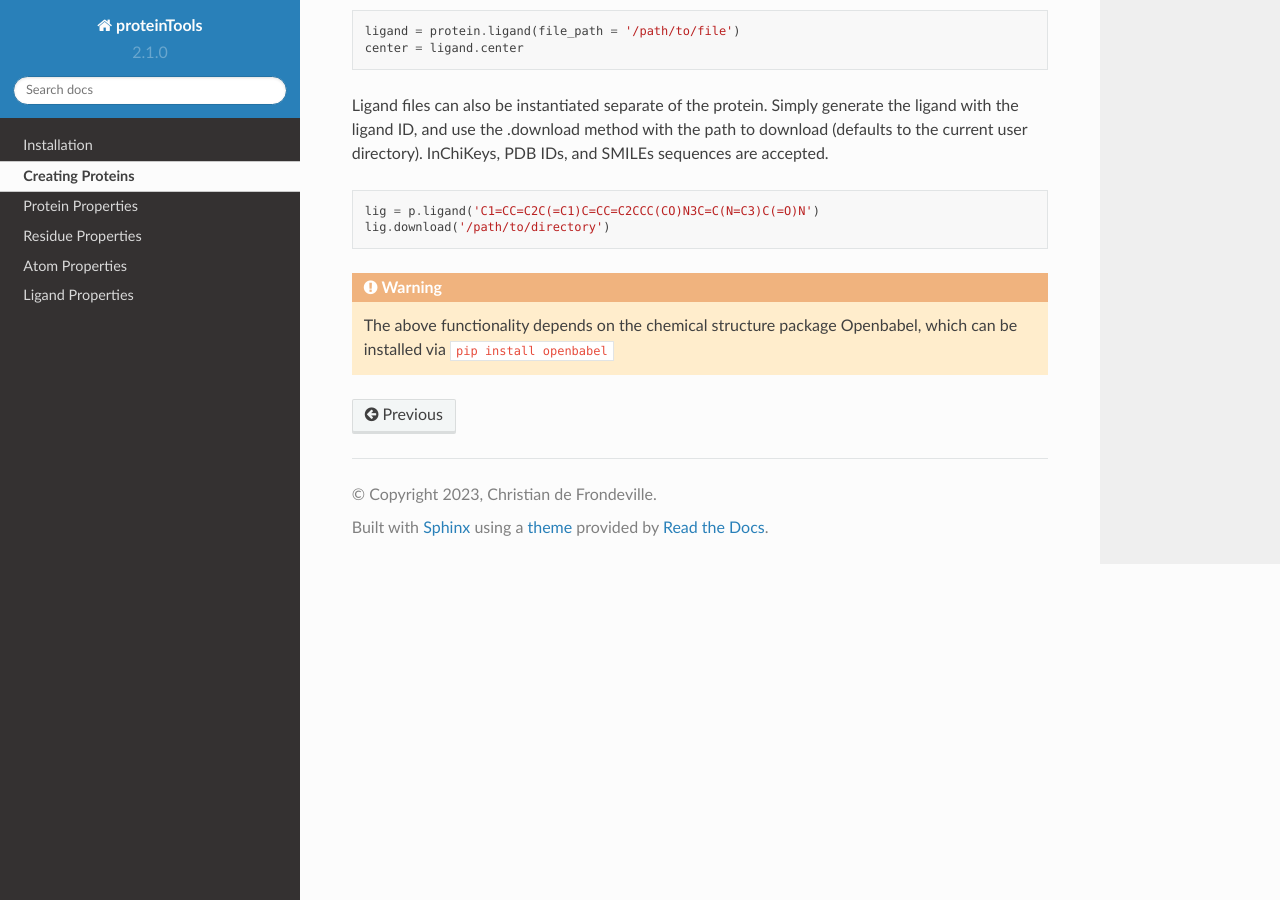
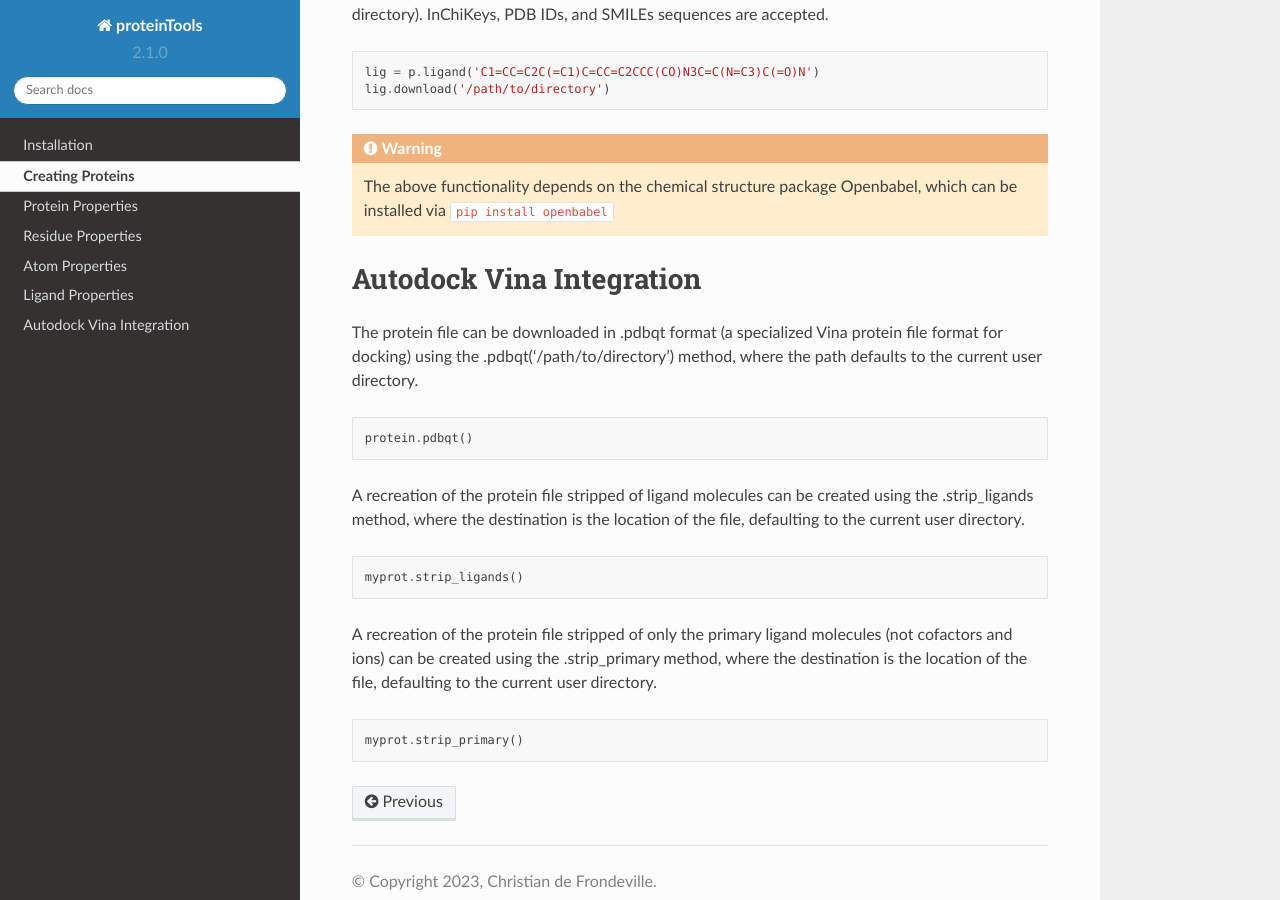
Before and after one commit to tiger1deF/proteinTools, a Sphinx documentation site: the page built from docs/source/documentation.rst, in a window 1280 px wide and 900 px high, scrolled down 4320 px. Built offline with Sphinx 7.4.7 and the Read the Docs theme 2.0.0, drawn with Linux system fonts in a browser that asks for light colours; some of the changed text lies outside the part shown.

Commit message:
Update documentation.rst

```diff
--- a/docs/source/documentation.rst
+++ b/docs/source/documentation.rst
@@ -81,11 +81,6 @@ Every line of the file is present in the .data method.
 
    protein_lines = myprot.data
 
-A recreation of the protein file stripped of ligand molecules can be created using the strip_ligands method, where the destination is the location of the file, defaulting to the current user directory.
-
-.. code-block:: python
-
-   myprot.strip_ligands()
 
 the .ligands property returns a two-row dataframe, with the first row containing the primary ligand, all unique cofactors, and all ions present in the protein structure, where the second row contains the corrosponding ligand objects populated directly from the file for each category.
 
@@ -189,3 +184,23 @@ Ligand files can also be instantiated separate of the protein. Simply generate t
 .. warning::
 
    The above functionality depends on the chemical structure package Openbabel, which can be installed via ``pip install openbabel``
+
+Autodock Vina Integration
+--------------
+The protein file can be downloaded in .pdbqt format (a specialized Vina protein file format for docking) using the .pdbqt('/path/to/directory') method, where the path defaults to the current user directory.
+
+.. code-block:: python
+
+      protein.pdbqt()
+
+A recreation of the protein file stripped of ligand molecules can be created using the .strip_ligands method, where the destination is the location of the file, defaulting to the current user directory.
+
+.. code-block:: python
+
+   myprot.strip_ligands()
+
+A recreation of the protein file stripped of only the primary ligand molecules (not cofactors and ions) can be created using the .strip_primary method, where the destination is the location of the file, defaulting to the current user directory.
+
+.. code-block:: python
+
+   myprot.strip_primary()
```
